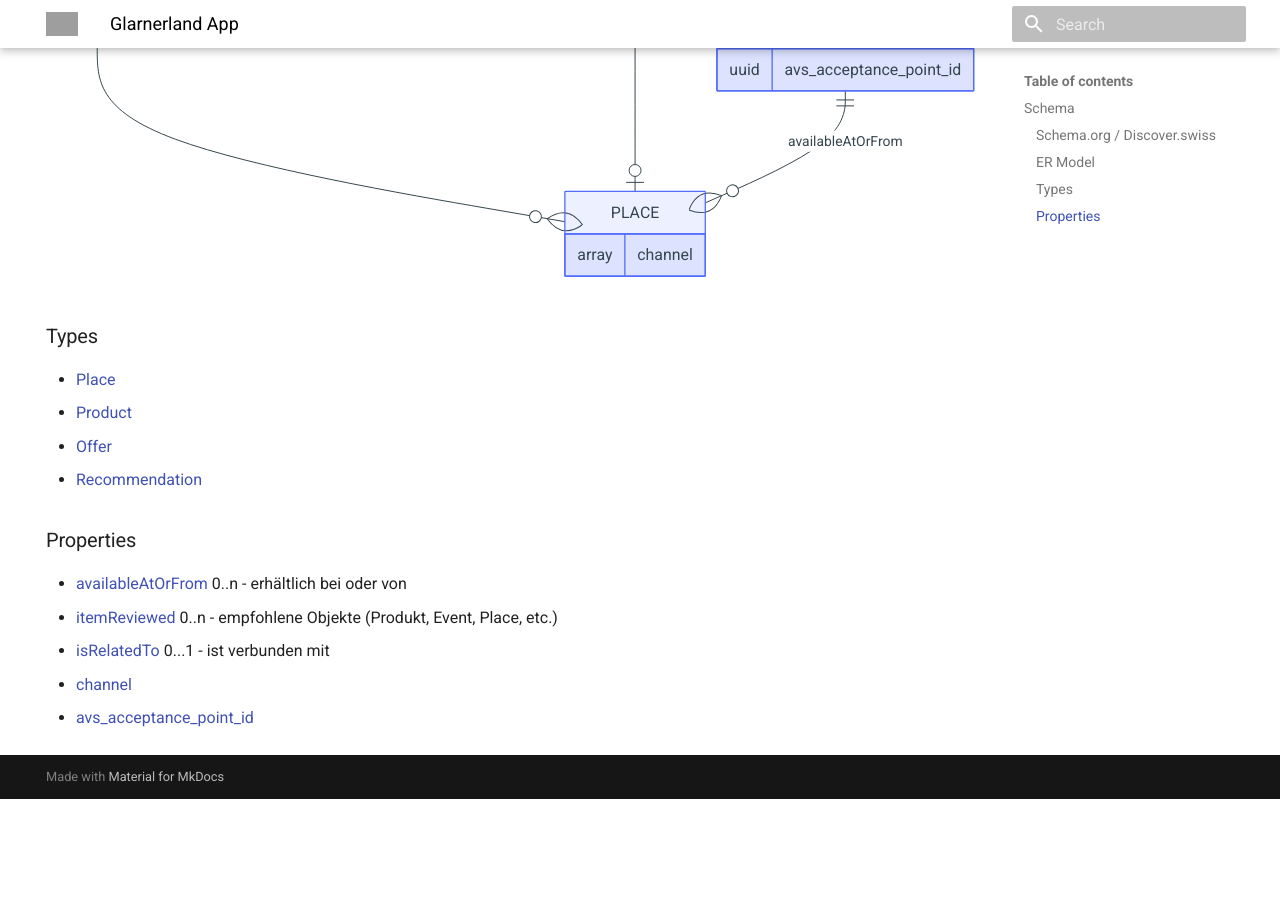
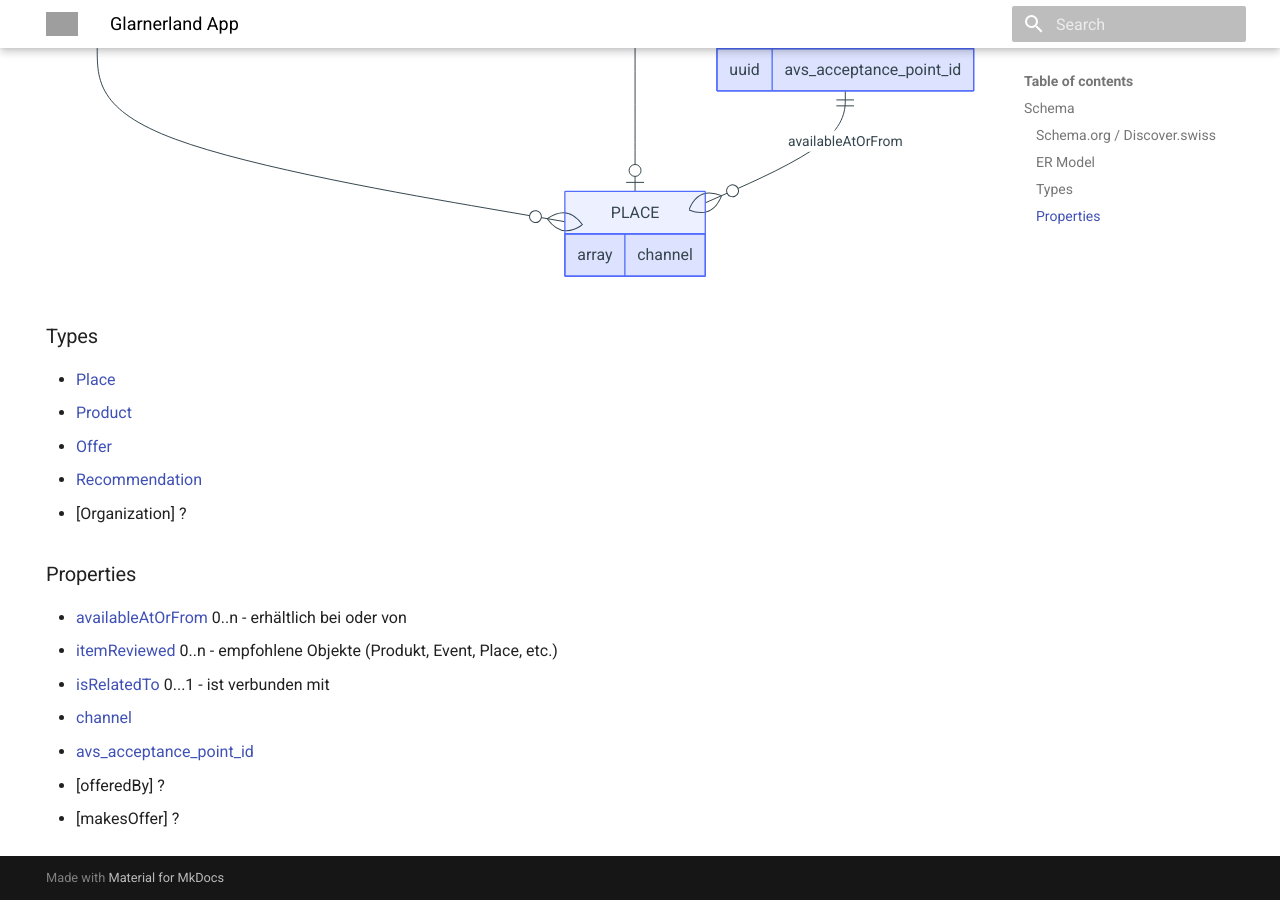
Before and after one commit to tsolenthaler/docs.contentdesk.io, an MkDocs documentation site: the page built from docs/dev/projects/glarnerlandApp.md, in a window 1280 px wide and 900 px high, scrolled down 1801 px. Built offline with MkDocs 1.6.1 and Material for MkDocs 9.7.7, drawn with Linux system fonts in a browser that asks for light colours; before the commit the page ends 2600 px from its top, so only the background shows below that; grey boxes are pictures that could not be loaded.

Commit message:
Refactor schema and update relationships in glarnerlandApp.md

```diff
--- a/docs/dev/projects/glarnerlandApp.md
+++ b/docs/dev/projects/glarnerlandApp.md
@@ -88,6 +88,7 @@ erDiagram
 * [Product]
 * [Offer]
 * [Recommendation]
+* [Organization] ?
 
 [Place]: ../../schema/Place.md
 [Product]: ../../schema/Product.md
@@ -101,6 +102,8 @@ erDiagram
 * [isRelatedTo] 0...1 - ist verbunden mit
 * [channel]
 * [avs_acceptance_point_id]
+* [offeredBy] ?
+* [makesOffer] ?
 
 [availableAtOrFrom]: ../../schema/availableAtOrFrom.md
 [itemReviewed]: ../../schema/itemReviewed.md
```
Also changed, not shown: other parts of docs/dev/projects/glarnerlandApp.md (+1 -1 lines), docs/schema/Organization.md (added, +1 -0 lines).
